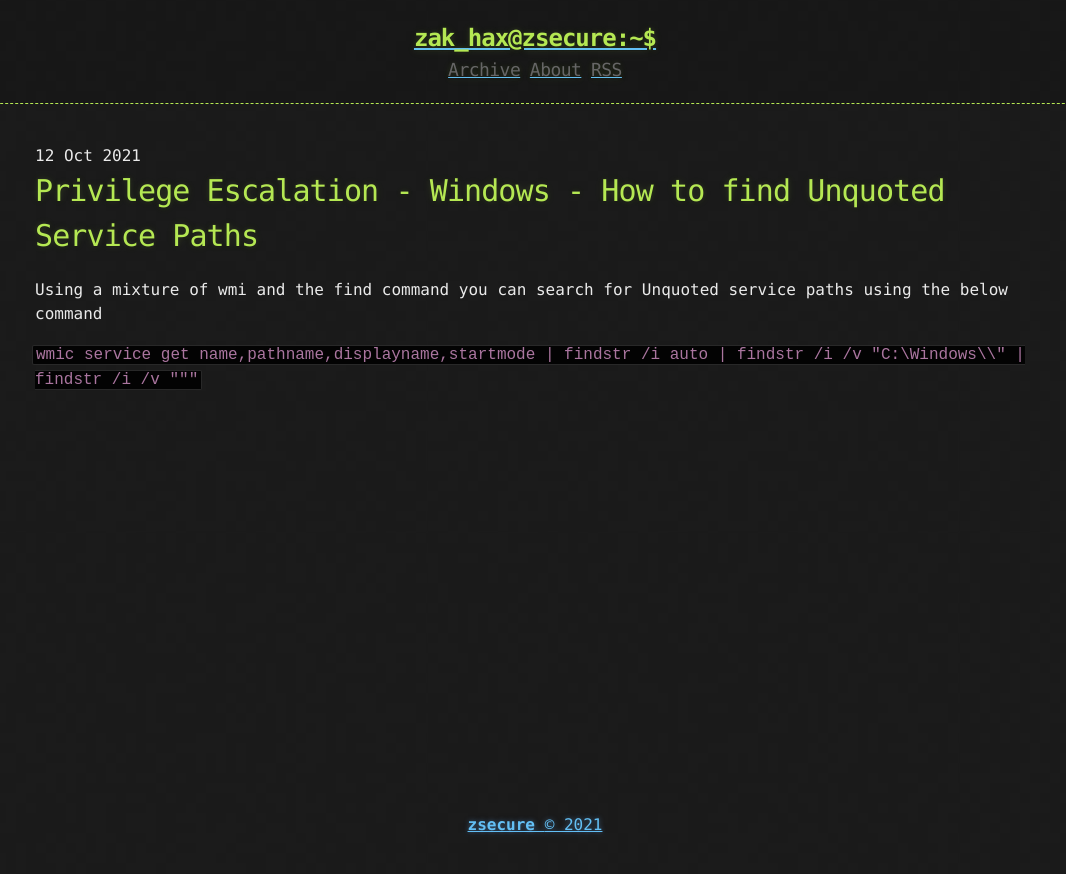
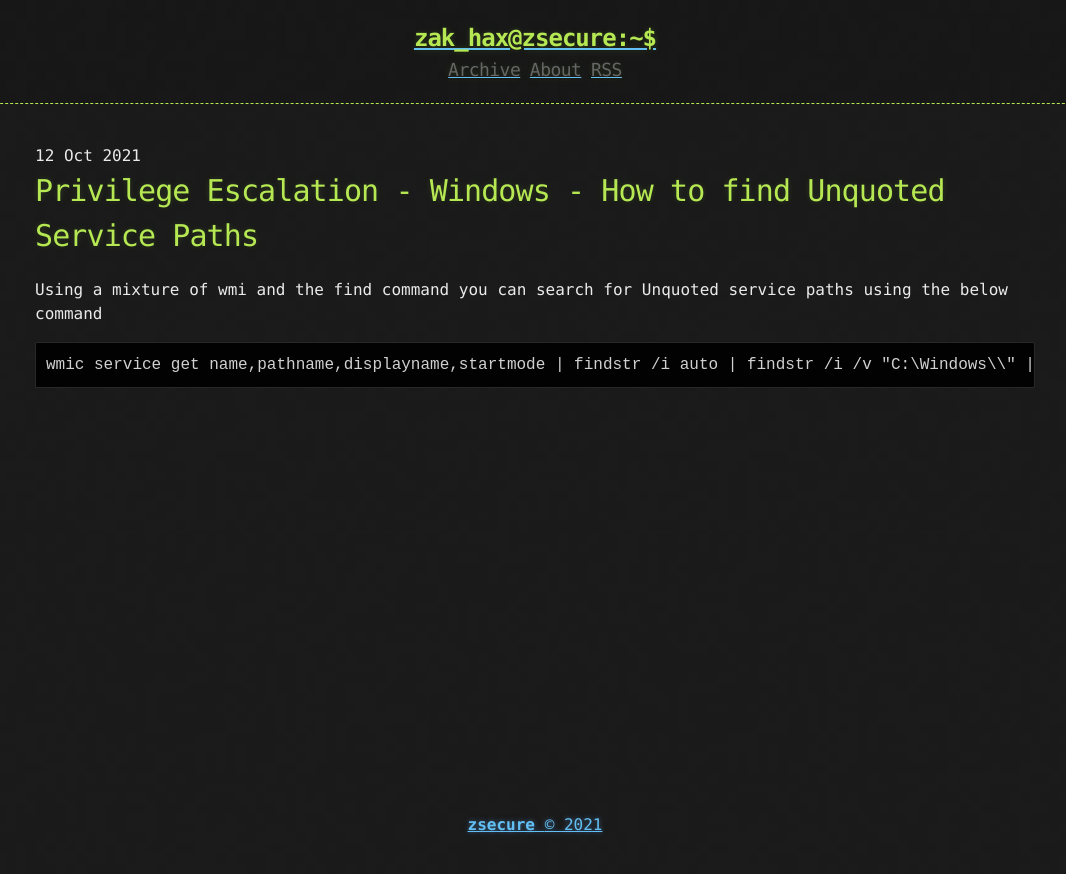
Before and after one commit to ZSECURE/zsecure-blog, a Jekyll site: the page built from _posts/2021-10-12-Priv-Esc-Windows-Unquoted-Service-Path.md, in a window 1280 px wide. Shown: the top 874 px of the page, without its empty margins (105-1171 px from the left). Built offline with Jekyll 4.4.1, drawn with Linux system fonts in a browser that asks for light colours.

````diff
--- a/_posts/2021-10-12-Priv-Esc-Windows-Unquoted-Service-Path.md
+++ b/_posts/2021-10-12-Priv-Esc-Windows-Unquoted-Service-Path.md
@@ -2,4 +2,6 @@
 
 Using a mixture of wmi and the find command you can search for Unquoted service paths using the below command
 
-`wmic service get name,pathname,displayname,startmode | findstr /i auto | findstr /i /v "C:\Windows\\" | findstr /i /v """`
+```
+wmic service get name,pathname,displayname,startmode | findstr /i auto | findstr /i /v "C:\Windows\\" | findstr /i /v """
+```
````
